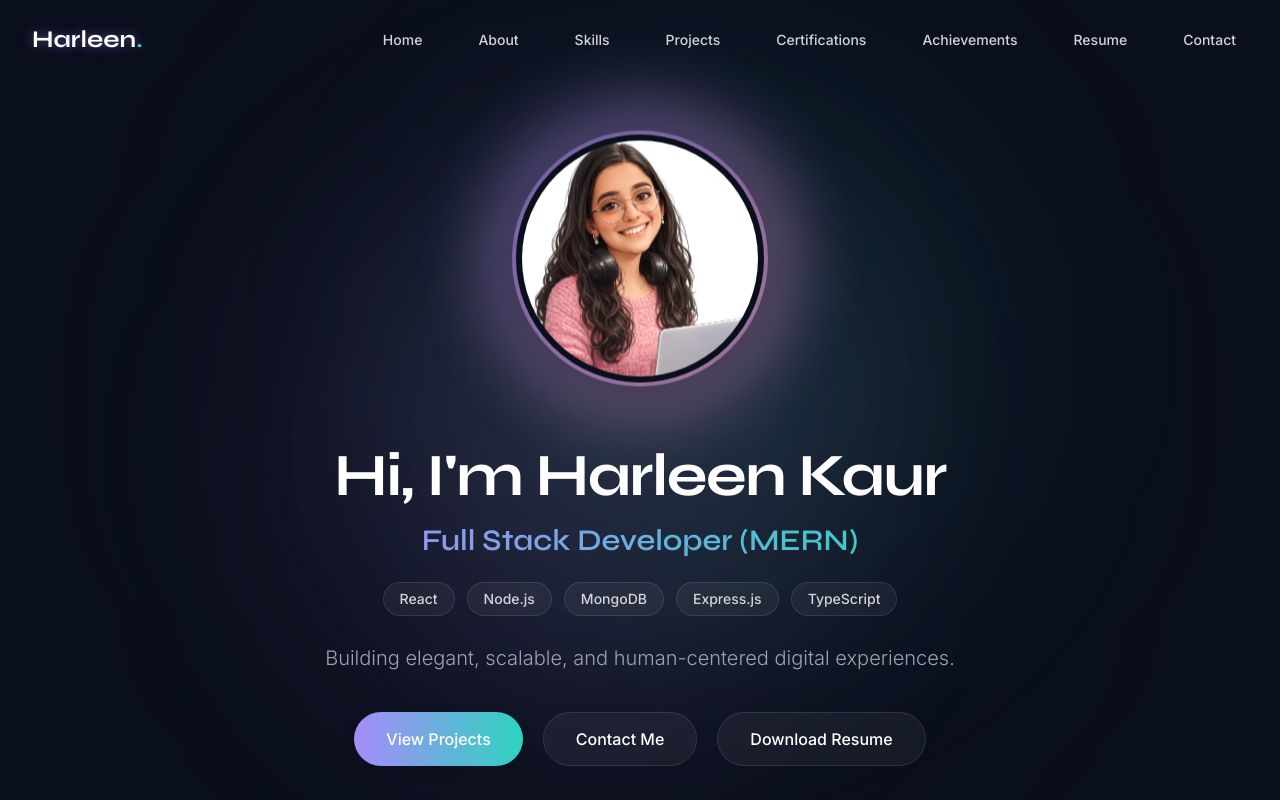
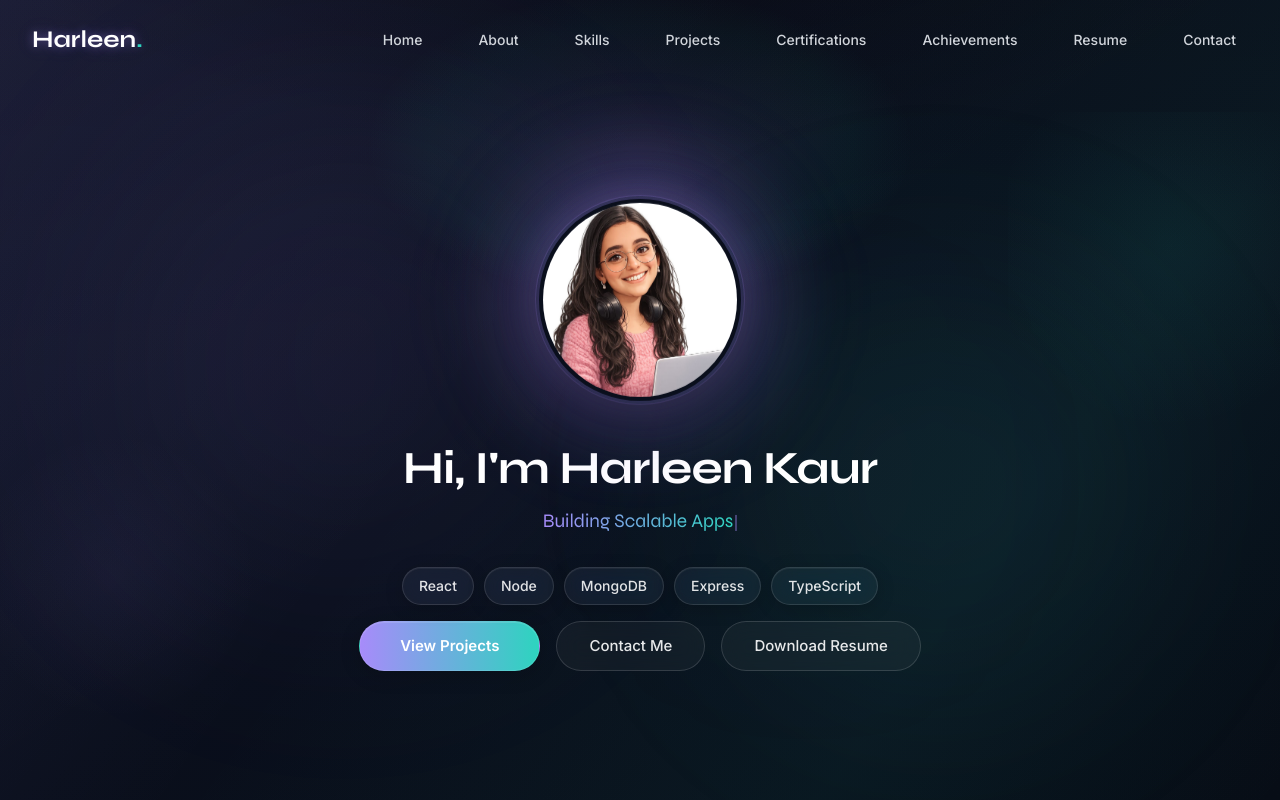
Before and after one commit to harleenkaur1505/Portfolio, a React (Vite) app: page / in a window 1280 px wide. Shown: the top 800 px of the page. Built offline with nearby package versions, Linux system fonts and the light colour scheme.

Commit message:
more changes made

```diff
--- a/src/components/App.jsx
+++ b/src/components/App.jsx
@@ -2,6 +2,7 @@ import React from 'react'
 
 import Navbar from "./Navbar";
 import Footer from "./Footer";
+import SiteBackground from "./SiteBackground";
 
 import Hero from "./sections/Hero";
 import About from "./sections/About";
@@ -14,10 +15,11 @@ import Contact from "./sections/Contact";
 
 function App() {
   return (
-    <div className="min-h-screen bg-futuristic text-white font-sans overflow-x-hidden selection:bg-accent-lavender selection:text-white">
+    <div className="relative min-h-screen overflow-x-hidden bg-futuristic text-white font-sans selection:bg-accent-lavender selection:text-white">
+      <SiteBackground />
       <Navbar />
 
-      <main className="w-full relative">
+      <main className="relative z-10 w-full">
         <Hero />
         <About />
         <Skills />
--- a/src/components/Footer.jsx
+++ b/src/components/Footer.jsx
@@ -27,7 +27,7 @@ export default function Footer() {
       whileInView={{ opacity: 1 }}
       viewport={{ once: true }}
       transition={{ duration: 0.8 }}
-      className="relative z-10 bg-futuristic border-t border-accent-lavender/20 shadow-[0_-15px_40px_rgba(167,139,250,0.06)] pt-16 pb-8"
+      className="relative z-10 border-t border-white/10 bg-futuristic/35 backdrop-blur-md shadow-[0_-12px_40px_rgba(0,0,0,0.2)] pt-16 pb-8"
     >
       <div className="max-w-7xl mx-auto px-4 sm:px-6 lg:px-8">
 
--- /dev/null
+++ b/src/components/SiteBackground.jsx
@@ -0,0 +1,40 @@
+import React from 'react'
+import { motion } from 'framer-motion'
+
+/**
+ * Global layered gradient matching the hero — fixed behind all content.
+ */
+export default function SiteBackground() {
+  return (
+    <div
+      className="pointer-events-none fixed inset-0 z-0 overflow-hidden"
+      aria-hidden
+    >
+      <div className="absolute inset-0 bg-gradient-to-br from-[#0b1326] via-futuristic to-[#070d16]" />
+      <div className="absolute inset-0 bg-[linear-gradient(125deg,rgba(167,139,250,0.085)_0%,transparent_40%,rgba(45,212,191,0.055)_75%,transparent_100%)]" />
+      <div className="absolute inset-0 bg-gradient-to-tl from-transparent via-transparent to-accent-pink/[0.035]" />
+      <div
+        className="absolute left-1/2 top-[min(28vh,200px)] h-[min(68vh,580px)] w-[min(108vw,880px)] -translate-x-1/2 -translate-y-1/2 bg-[radial-gradient(ellipse_50%_46%_at_50%_40%,rgba(167,139,250,0.11)_0%,rgba(45,212,191,0.045)_48%,transparent_62%)]"
+      />
+      <div className="absolute inset-0 bg-[radial-gradient(ellipse_115%_75%_at_50%_-15%,rgba(0,0,0,0.32)_0%,transparent_46%)]" />
+      <div className="absolute inset-0 bg-gradient-to-b from-black/[0.12] via-transparent to-black/32" />
+      <div className="absolute -right-[10%] top-[14%] h-[42vh] w-[min(52vw,400px)] bg-[radial-gradient(circle_at_40%_40%,rgba(45,212,191,0.065)_0%,transparent_58%)]" />
+      <div className="absolute -left-[8%] bottom-[10%] h-[36vh] w-[min(46vw,360px)] bg-[radial-gradient(circle_at_60%_50%,rgba(167,139,250,0.055)_0%,transparent_55%)]" />
+      <motion.div
+        className="absolute left-[8%] top-[18%] h-[min(460px,52vw)] w-[min(460px,52vw)] rounded-full bg-accent-lavender/[0.065] blur-[118px]"
+        animate={{ x: [0, 16, 0], y: [0, -18, 0] }}
+        transition={{ duration: 22, repeat: Infinity, ease: 'easeInOut' }}
+      />
+      <motion.div
+        className="absolute bottom-[14%] right-[10%] h-[min(420px,48vw)] w-[min(420px,48vw)] rounded-full bg-accent-teal/[0.065] blur-[108px]"
+        animate={{ x: [0, -12, 0], y: [0, 14, 0] }}
+        transition={{ duration: 26, repeat: Infinity, ease: 'easeInOut' }}
+      />
+      <motion.div
+        className="absolute left-1/2 top-[38%] h-[min(340px,40vw)] w-[min(340px,40vw)] -translate-x-1/2 rounded-full bg-accent-pink/[0.035] blur-[130px]"
+        animate={{ scale: [1, 1.05, 1], opacity: [0.45, 0.68, 0.45] }}
+        transition={{ duration: 18, repeat: Infinity, ease: 'easeInOut' }}
+      />
+    </div>
+  )
+}
--- a/src/components/sections/About.jsx
+++ b/src/components/sections/About.jsx
@@ -3,7 +3,7 @@ import { motion } from 'framer-motion'
 
 export default function About() {
   return (
-    <section id="about" className="py-24 min-h-screen flex flex-col justify-center relative bg-futuristic">
+    <section id="about" className="relative flex min-h-screen flex-col justify-center bg-transparent py-24">
       <div className="max-w-7xl mx-auto px-4 sm:px-6 lg:px-8 w-full">
 
         <motion.div
@@ -104,7 +104,7 @@ export default function About() {
               <svg className="w-7 h-7 text-accent-lavender" fill="none" stroke="currentColor" viewBox="0 0 24 24"><path strokeLinecap="round" strokeLinejoin="round" strokeWidth="1.5" d="M10 20l4-16m4 4l4 4-4 4M6 16l-4-4 4-4"></path></svg>
             </div>
             <h3 className="text-xl font-syne font-bold text-white mb-3 group-hover:text-accent-lavender transition-colors">MERN Stack Developer</h3>
-            <p className="text-gray-400 text-sm">Crafting full-stack applications with MongoDB, Express, React, and Node.js for scalable solutions.</p>
+            <p className="text-gray-400 text-sm">Crafting full-stack applications with MongoDB, Express, React, and Node for scalable solutions.</p>
           </motion.div>
 
           {/* Card 2: DSA Enthusiast */}
--- a/src/components/sections/Achievements.jsx
+++ b/src/components/sections/Achievements.jsx
@@ -77,7 +77,7 @@ export default function Achievements() {
   }
 
   return (
-    <section id="achievements" className="py-24 min-h-screen relative z-10 w-full bg-futuristic flex flex-col justify-center">
+    <section id="achievements" className="relative z-10 flex min-h-screen w-full flex-col justify-center bg-transparent py-24">
       <div className="max-w-7xl mx-auto px-4 sm:px-6 lg:px-8 w-full">
 
         {/* Header */}
--- a/src/components/sections/Certifications.jsx
+++ b/src/components/sections/Certifications.jsx
@@ -60,7 +60,7 @@ export default function Certifications() {
   }
 
   return (
-    <section id="certifications" className="py-24 min-h-screen relative z-10 w-full bg-futuristic flex flex-col justify-center">
+    <section id="certifications" className="relative z-10 flex min-h-screen w-full flex-col justify-center bg-transparent py-24">
       <div className="max-w-7xl mx-auto px-4 sm:px-6 lg:px-8 w-full">
 
         {/* Header */}
--- a/src/components/sections/Contact.jsx
+++ b/src/components/sections/Contact.jsx
@@ -80,7 +80,7 @@ export default function Contact() {
   }
 
   return (
-    <section id="contact" className="py-24 min-h-screen relative z-10 w-full flex flex-col items-center justify-center bg-futuristic">
+    <section id="contact" className="relative z-10 flex min-h-screen w-full flex-col items-center justify-center bg-transparent py-24">
       <div className="max-w-4xl mx-auto px-4 sm:px-6 lg:px-8 w-full relative">
 
         {/* Background ambient orbs */}
--- a/src/components/sections/Hero.jsx
+++ b/src/components/sections/Hero.jsx
@@ -1,98 +1,160 @@
 import React from 'react'
 import { motion } from 'framer-motion'
+import { HeroRoleTypewriter } from './HeroTypewriter'
+
+const easeOut = [0.22, 1, 0.36, 1]
+
+const fadeUpItem = {
+  hidden: { opacity: 0, y: 14 },
+  visible: {
+    opacity: 1,
+    y: 0,
+    transition: { duration: 0.65, ease: easeOut },
+  },
+}
+
+const staggerText = {
+  hidden: {},
+  visible: {
+    transition: { delayChildren: 0.18, staggerChildren: 0.07 },
+  },
+}
+
+const staggerButtons = {
+  hidden: {},
+  visible: {
+    transition: { delayChildren: 0.42, staggerChildren: 0.07 },
+  },
+}
+
+const primaryHover = {
+  y: -3,
+  scale: 1.02,
+  transition: { duration: 0.22, ease: 'easeOut' },
+}
+const secondaryHover = {
+  y: -2,
+  scale: 1.01,
+  transition: { duration: 0.22, ease: 'easeOut' },
+}
+const buttonTap = { scale: 0.98 }
 
 export default function Hero() {
   return (
-    <section id="hero" className="relative min-h-screen flex items-center justify-center overflow-hidden bg-futuristic">
-      {/* Ambient Background Glows */}
-      <div className="absolute top-1/4 left-1/4 w-[500px] h-[500px] bg-accent-lavender/10 rounded-full blur-[120px] pointer-events-none" />
-      <div className="absolute bottom-1/4 right-1/4 w-[500px] h-[500px] bg-accent-teal/10 rounded-full blur-[120px] pointer-events-none" />
-      <div className="absolute top-1/2 left-1/2 -translate-x-1/2 -translate-y-1/2 w-[600px] h-[600px] bg-accent-pink/5 rounded-full blur-[150px] pointer-events-none" />
-
-      <div className="relative z-10 flex flex-col items-center justify-center w-full mt-24 px-4">
-
-        {/* Avatar Container with Subtle Float */}
+    <section
+      id="hero"
+      className="relative flex min-h-screen flex-col items-center justify-center overflow-x-hidden bg-transparent pt-20 pb-10 lg:min-h-0 lg:h-[100dvh] lg:max-h-[100dvh] lg:pb-6 lg:pt-20"
+    >
+      {/* Content: 16 / 24 / 32 rhythm — avatar → copy → CTAs */}
+      <div className="relative z-10 mx-auto flex w-full min-h-0 max-w-4xl flex-col items-center px-4 sm:px-6 lg:px-8">
+        {/* Rhythm: 32px (gap-8) avatar → copy; 16px (gap-4) pills → CTAs */}
+        <div className="flex w-full flex-col items-center gap-8 lg:max-w-3xl lg:gap-7">
+          {/* Profile — soft glow + slightly larger on desktop */}
           <motion.div
-          animate={{ y: [0, -8, 0] }}
-          transition={{ duration: 6, repeat: Infinity, ease: "easeInOut" }}
-          className="relative mb-14 w-[260px] h-[260px] flex items-center justify-center"
+            initial={{ opacity: 0, y: 20 }}
+            animate={{ opacity: 1, y: 0 }}
+            transition={{ duration: 0.65, ease: easeOut }}
+            className="relative isolate flex h-[248px] w-[248px] shrink-0 items-center justify-center sm:h-[268px] sm:w-[268px] lg:h-[232px] lg:w-[232px]
+              before:pointer-events-none before:absolute before:inset-[-14%] before:-z-10 before:rounded-full before:content-['']
+              before:bg-[radial-gradient(ellipse_72%_72%_at_50%_50%,rgba(167,139,250,0.32)_0%,rgba(167,139,250,0.09)_52%,transparent_76%)]
+              before:blur-[52px]"
           >
-          {/* Pulsing Gradient Ring behind Avatar (Enhanced but soft) */}
             <motion.div
-            animate={{ scale: [1, 1.05, 1], opacity: [0.3, 0.5, 0.3] }}
-            transition={{ duration: 5, repeat: Infinity, ease: "easeInOut" }}
-            className="absolute -inset-4 rounded-full bg-gradient-to-br from-accent-lavender to-accent-pink blur-[35px]"
+              animate={{ y: [0, -6, 0] }}
+              transition={{ duration: 6, repeat: Infinity, ease: 'easeInOut' }}
+              className="relative flex h-full w-full items-center justify-center"
+            >
+              <div
+                className="pointer-events-none absolute left-1/2 top-1/2 -z-0 h-[min(112%,320px)] w-[min(112%,320px)] -translate-x-1/2 -translate-y-1/2 rounded-full bg-accent-lavender/20 blur-[40px]"
+                aria-hidden
+              />
+              <motion.div
+                animate={{ scale: [1, 1.02, 1], opacity: [0.18, 0.28, 0.18] }}
+                transition={{ duration: 5, repeat: Infinity, ease: 'easeInOut' }}
+                className="absolute -inset-2 -z-[1] rounded-full bg-accent-lavender/28 blur-[42px]"
               />
 
-          {/* Core Avatar Image */}
               <motion.div
-            initial={{ scale: 0, opacity: 0 }}
-            animate={{ scale: 1, opacity: 1 }}
-            transition={{ type: "spring", duration: 1.5, bounce: 0.3 }}
-            className="relative w-64 h-64 rounded-full p-[4px] bg-gradient-to-br from-accent-lavender/40 to-accent-pink/40 shadow-[0_8px_40px_rgba(0,0,0,0.4)] z-10"
+                initial={{ opacity: 0, y: 10, scale: 0.97 }}
+                animate={{ opacity: 1, y: 0, scale: 1 }}
+                transition={{ duration: 0.65, ease: easeOut }}
+                whileHover={{ scale: 1.03, y: -2, transition: { duration: 0.22, ease: 'easeOut' } }}
+                whileTap={{ scale: 0.99 }}
+                className="relative z-10 h-[13.5rem] w-[13.5rem] cursor-default rounded-full bg-gradient-to-br from-accent-lavender/28 to-accent-pink/24 p-[3px] shadow-[0_12px_40px_rgba(0,0,0,0.42),0_0_0_1px_rgba(167,139,250,0.2),0_0_28px_rgba(167,139,250,0.22),0_0_56px_rgba(167,139,250,0.1)] sm:h-[15rem] sm:w-[15rem] lg:h-[13rem] lg:w-[13rem]"
               >
-            <div className="w-full h-full rounded-full overflow-hidden border-[6px] border-futuristic bg-futuristic">
+                <div className="h-full w-full overflow-hidden rounded-full border-[5px] border-futuristic bg-futuristic shadow-[inset_0_0_22px_rgba(167,139,250,0.07)] lg:border-[4px]">
                   <img
                     src="/avatar.jpg"
                     alt="Harleen Kaur"
-                className="w-full h-full object-cover object-[50%_20%]"
+                    className="h-full w-full object-cover object-[50%_20%]"
                   />
                 </div>
               </motion.div>
             </motion.div>
+          </motion.div>
 
-        {/* Typography */}
+          <div className="flex w-full flex-col items-center gap-4">
+            {/* Copy stack: name → role → pills — 16px (gap-4) */}
             <motion.div
-          initial={{ opacity: 0, y: 30 }}
-          animate={{ opacity: 1, y: 0 }}
-          transition={{ duration: 0.8, delay: 0.2 }}
-          className="text-center space-y-4 max-w-3xl"
+              variants={staggerText}
+              initial="hidden"
+              animate="visible"
+              className="flex w-full flex-col items-center gap-4 text-center"
             >
-          <h1 className="text-5xl md:text-6xl font-syne font-bold text-white tracking-tight leading-tight">
+              <motion.h1
+                variants={fadeUpItem}
+                className="max-w-[22ch] px-1 font-syne text-4xl font-bold leading-[1.06] tracking-[-0.02em] text-white sm:text-5xl lg:text-[clamp(2.35rem,3.6vw,3rem)]"
+              >
                 Hi, I'm Harleen Kaur
-          </h1>
-          <h2 className="text-2xl md:text-3xl font-syne font-semibold bg-clip-text text-transparent bg-gradient-to-r from-accent-lavender to-accent-teal">
-            Full Stack Developer (MERN)
-          </h2>
+              </motion.h1>
 
-          {/* Skill Pills */}
-          <div className="flex flex-wrap justify-center gap-3 pt-2">
-            {['React', 'Node.js', 'MongoDB', 'Express.js', 'TypeScript'].map((skill, index) => (
+              <motion.h2
+                variants={fadeUpItem}
+                className="min-h-[3.25rem] w-full max-w-xl px-2 font-syne text-base font-medium leading-[1.35] text-white/95 sm:min-h-[3rem] sm:text-lg md:text-xl lg:min-h-[2.75rem] lg:text-[clamp(1.05rem,1.75vw,1.2rem)]"
+              >
+                <span className="bg-gradient-to-r from-accent-lavender to-accent-teal bg-clip-text text-transparent">
+                  <HeroRoleTypewriter />
+                </span>
+              </motion.h2>
+
+              <motion.div
+                variants={fadeUpItem}
+                className="flex max-w-full flex-wrap justify-center gap-x-2 gap-y-2 sm:gap-x-2.5 sm:gap-y-2"
+              >
+                {['React', 'Node', 'MongoDB', 'Express', 'TypeScript'].map((skill, index) => (
                   <span
                     key={index}
-                className="px-4 py-1.5 rounded-full bg-white/5 border border-white/10 text-white/80 text-sm font-medium hover:bg-white/10 hover:border-accent-teal/30 hover:text-accent-teal transition-all cursor-default shadow-sm"
+                    className="inline-flex items-center justify-center rounded-full border border-white/[0.12] bg-white/[0.05] px-3.5 py-1.5 text-[0.8125rem] font-medium text-white/[0.88] shadow-[inset_0_1px_0_rgba(255,255,255,0.05),0_4px_18px_rgba(0,0,0,0.18)] backdrop-blur-md backdrop-saturate-150 transition-all duration-200 hover:border-accent-lavender/30 hover:bg-white/[0.09] hover:text-white sm:px-4 sm:py-2 sm:text-sm"
                   >
                     {skill}
                   </span>
                 ))}
-          </div>
-
-          <p className="text-[#9CA3AF] text-lg md:text-xl font-light leading-relaxed pt-3 max-w-2xl mx-auto px-4">
-            Building elegant, scalable, and human-centered digital experiences.
-          </p>
+              </motion.div>
             </motion.div>
 
-        {/* Buttons */}
+            {/* CTAs — 16px above (sibling gap-4); primary vs secondary */}
             <motion.div
-          initial={{ opacity: 0, y: 20 }}
-          animate={{ opacity: 1, y: 0 }}
-          transition={{ duration: 0.8, delay: 0.4 }}
-          className="flex flex-col sm:flex-row gap-5 mt-10"
+              variants={staggerButtons}
+              initial="hidden"
+              animate="visible"
+              className="flex w-full max-w-2xl flex-row flex-wrap items-center justify-center gap-3 px-0 sm:gap-4"
             >
             <motion.a
               href="#projects"
-            whileHover={{ scale: 1.03 }}
-            whileTap={{ scale: 0.98 }}
-            className="px-8 py-3.5 rounded-full bg-gradient-to-r from-accent-lavender to-accent-teal text-white font-medium shadow-[0_4px_15px_rgba(0,0,0,0.1)] hover:shadow-[0_0_20px_rgba(167,139,250,0.4),_0_0_20px_rgba(45,212,191,0.4)] transition-all duration-300 flex items-center justify-center"
+              variants={fadeUpItem}
+              whileHover={primaryHover}
+              whileTap={buttonTap}
+              className="inline-flex min-h-[48px] w-full max-w-[17rem] flex-1 items-center justify-center rounded-full border border-white/10 bg-gradient-to-r from-accent-lavender to-accent-teal px-8 py-3 text-center text-sm font-semibold text-white shadow-[0_4px_20px_rgba(0,0,0,0.2),inset_0_1px_0_rgba(255,255,255,0.12)] transition-[box-shadow,transform] duration-300 hover:shadow-[0_8px_32px_rgba(167,139,250,0.35),0_12px_40px_rgba(45,212,191,0.22)] sm:w-auto sm:max-w-none sm:flex-none sm:px-9 sm:py-3.5 sm:text-[0.9375rem] lg:min-h-[48px] lg:px-10"
             >
               View Projects
             </motion.a>
 
             <motion.a
               href="#contact"
-            whileHover={{ scale: 1.03 }}
-            whileTap={{ scale: 0.98 }}
-            className="px-8 py-3.5 rounded-full bg-white/5 border border-white/10 text-white font-medium hover:border-accent-pink/50 hover:bg-accent-pink/5 hover:shadow-[0_0_15px_rgba(249,168,212,0.2)] transition-all duration-300 flex items-center justify-center"
+              variants={fadeUpItem}
+              whileHover={secondaryHover}
+              whileTap={buttonTap}
+              className="inline-flex min-h-[48px] w-full max-w-[17rem] flex-1 items-center justify-center rounded-full border border-white/[0.14] bg-white/[0.04] px-7 py-3 text-center text-sm font-medium text-white/90 shadow-none backdrop-blur-md transition-all duration-300 hover:border-white/25 hover:bg-white/[0.08] hover:text-white hover:shadow-[0_8px_28px_rgba(249,168,212,0.12)] sm:w-auto sm:max-w-none sm:flex-none sm:px-8 sm:py-3.5 sm:text-[0.9375rem] lg:min-h-[48px]"
             >
               Contact Me
             </motion.a>
@@ -100,14 +162,17 @@ export default function Hero() {
             <motion.a
               href="/resume/portfolio.pdf"
               download="Harleen_Kaur_Resume.pdf"
-            whileHover={{ scale: 1.03 }}
-            whileTap={{ scale: 0.98 }}
-            className="px-8 py-3.5 rounded-full bg-white/5 border border-white/10 text-white font-medium hover:border-accent-teal/50 hover:bg-accent-teal/5 hover:shadow-[0_0_15px_rgba(45,212,191,0.2)] transition-all duration-300 flex items-center justify-center"
+              variants={fadeUpItem}
+              whileHover={secondaryHover}
+              whileTap={buttonTap}
+              className="inline-flex min-h-[48px] w-full max-w-[17rem] flex-1 items-center justify-center rounded-full border border-white/[0.14] bg-white/[0.04] px-7 py-3 text-center text-sm font-medium text-white/90 shadow-none backdrop-blur-md transition-all duration-300 hover:border-accent-teal/35 hover:bg-white/[0.08] hover:text-white hover:shadow-[0_8px_28px_rgba(45,212,191,0.14)] sm:w-auto sm:max-w-none sm:flex-none sm:px-8 sm:py-3.5 sm:text-[0.9375rem] lg:min-h-[48px]"
             >
               Download Resume
             </motion.a>
           </motion.div>
           </div>
+        </div>
+      </div>
     </section>
   )
 }
--- /dev/null
+++ b/src/components/sections/HeroTypewriter.jsx
@@ -0,0 +1,56 @@
+import React, { useEffect, useState } from 'react'
+
+const ROLE_LINES = [
+  'Full Stack Developer (MERN)',
+  'Building Scalable Apps',
+  'Clean UI & Performance',
+]
+
+const TYPING_MS = 44
+const DELETING_MS = 30
+const PAUSE_FULL_MS = 2600
+const PAUSE_BETWEEN_MS = 480
+
+/**
+ * Smooth typewriter that cycles roles; caret is decorative only (aria-hidden).
+ */
+export function HeroRoleTypewriter({ className = '' }) {
+  const [text, setText] = useState('')
+  const [lineIndex, setLineIndex] = useState(0)
+  const [isDeleting, setIsDeleting] = useState(false)
+
+  useEffect(() => {
+    const full = ROLE_LINES[lineIndex]
+    let timeoutId
+
+    if (!isDeleting && text === full) {
+      timeoutId = window.setTimeout(() => setIsDeleting(true), PAUSE_FULL_MS)
+    } else if (isDeleting && text === '') {
+      timeoutId = window.setTimeout(() => {
+        setIsDeleting(false)
+        setLineIndex((i) => (i + 1) % ROLE_LINES.length)
+      }, PAUSE_BETWEEN_MS)
+    } else if (isDeleting) {
+      timeoutId = window.setTimeout(() => setText((t) => t.slice(0, -1)), DELETING_MS)
+    } else {
+      timeoutId = window.setTimeout(
+        () => setText(full.slice(0, text.length + 1)),
+        TYPING_MS
+      )
+    }
+
+    return () => window.clearTimeout(timeoutId)
+  }, [text, lineIndex, isDeleting])
+
+  return (
+    <>
+      <span className="sr-only">Roles include: {ROLE_LINES.join('. ')}</span>
+      <span aria-hidden className={className}>
+        {text}
+        <span
+          className="ml-0.5 inline-block h-[0.85em] w-[2px] translate-y-[0.05em] bg-accent-lavender/75 align-middle animate-pulse"
+        />
+      </span>
+    </>
+  )
+}
--- a/src/components/sections/Projects.jsx
+++ b/src/components/sections/Projects.jsx
@@ -72,7 +72,7 @@ const projects = [
         </div>
       </div>
     ),
-    tags: ["Node.js", "Express.js", "MongoDB", "Socket.io"],
+    tags: ["Node", "Express", "MongoDB", "Socket.io"],
     accent: "accent-lavender",
     githubUrl: "https://github.com/harleenkaur1505/TaskFlow"
   },
@@ -153,7 +153,7 @@ const projects = [
         </div>
       </div>
     ),
-    tags: ["React.js", "Node.js", "Express.js", "MongoDB"],
+    tags: ["React", "Node", "Express", "MongoDB"],
     accent: "accent-teal",
     githubUrl: "https://github.com/harleenkaur1505/Club-Hub"
   },
@@ -378,7 +378,7 @@ export default function Projects() {
   }
 
   return (
-    <section id="projects" className="py-24 min-h-screen relative z-10 w-full bg-futuristic">
+    <section id="projects" className="relative z-10 w-full bg-transparent py-24 min-h-screen">
       <div className="max-w-7xl mx-auto px-4 sm:px-6 lg:px-8 w-full">
 
         <motion.div
--- a/src/components/sections/Skills.jsx
+++ b/src/components/sections/Skills.jsx
@@ -33,7 +33,7 @@ const skillCategories = [
     title: "Backend",
     icon: Server,
     skills: [
-      { name: "Node.js / Express", value: 88, icon: Terminal },
+      { name: "Node / Express", value: 88, icon: Terminal },
       { name: "REST APIs", value: 92, icon: Globe },
       { name: "GraphQL", value: 75, icon: Cpu }
     ]
@@ -141,7 +141,7 @@ export default function Skills() {
   }
 
   return (
-    <section id="skills" className="py-24 min-h-screen flex flex-col justify-center relative bg-futuristic">
+    <section id="skills" className="relative flex min-h-screen flex-col justify-center bg-transparent py-24">
       <div className="max-w-7xl mx-auto px-4 sm:px-6 lg:px-8 w-full z-10">
 
         {/* Header */}
```
Also changed, not shown: src/components/sections/Resume.jsx (+5 -5 lines). Lines whose indentation alone changed are shown as unchanged.
